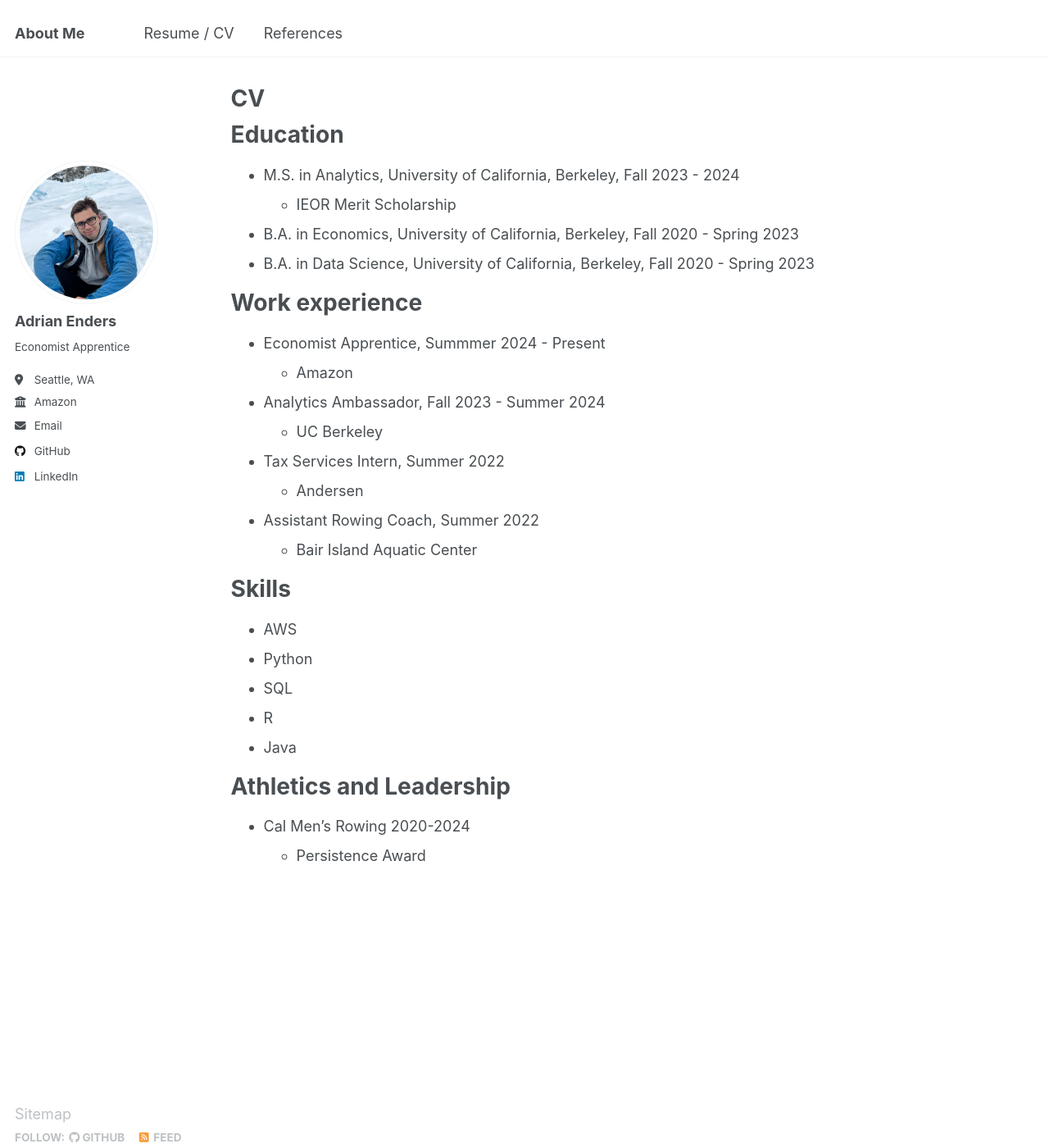
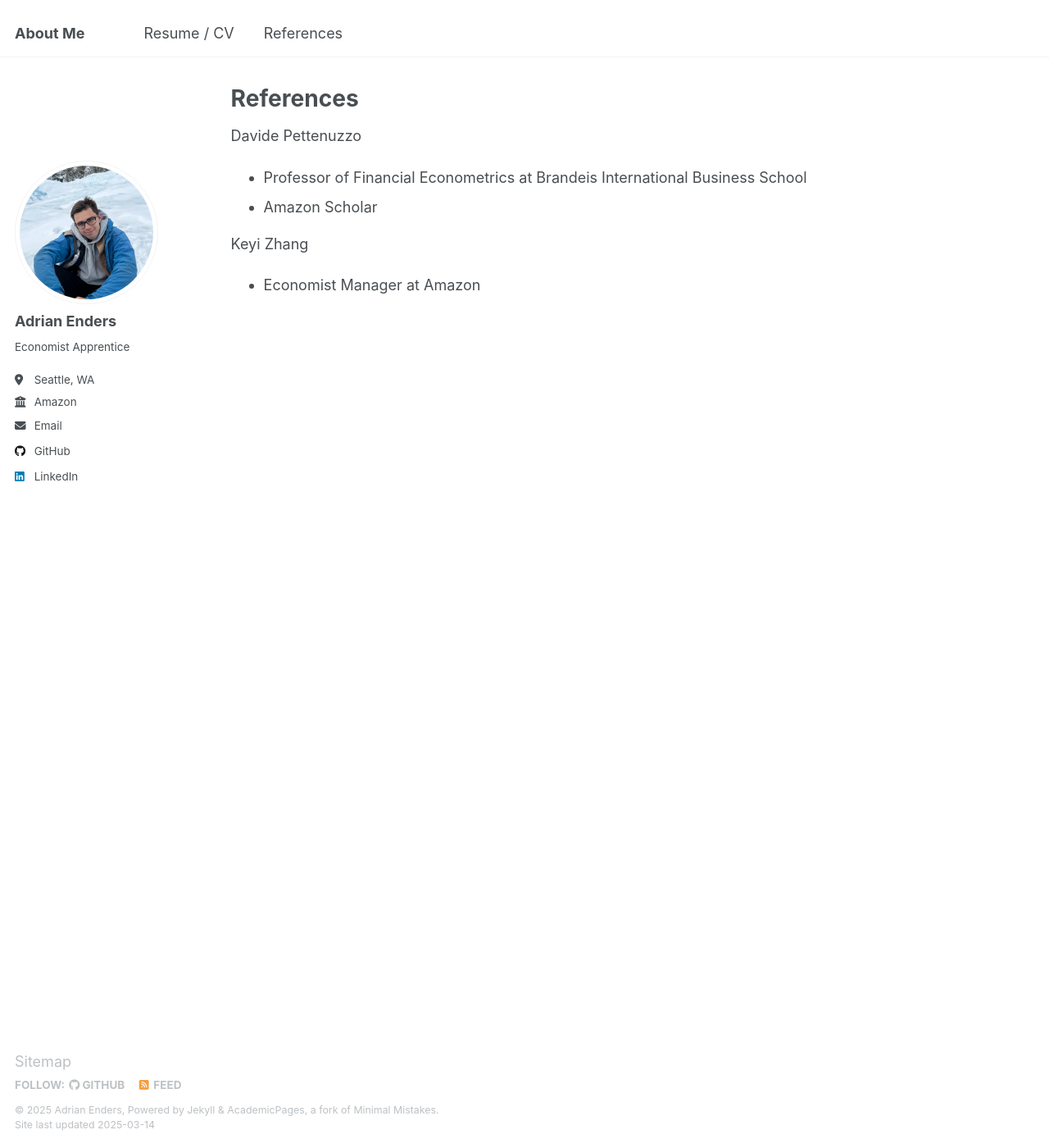
Before and after one commit to ae4292/ae4292.github.io, a Jekyll site: the page built from _pages/cv.md, in a window 1280 px wide and 1400 px high. Shown: the whole window at 82% size. Built offline with Jekyll 4.4.1, drawn with Linux system fonts in a browser that asks for light colours.

Commit message:
Update cv.md

```diff
--- a/_pages/cv.md
+++ b/_pages/cv.md
@@ -1,6 +1,6 @@
 ---
 layout: archive
-title: "CV"
+title: "References"
 permalink: /cv/
 author_profile: true
 redirect_from:
@@ -9,36 +9,9 @@ redirect_from:
 
 {% include base_path %}
 
-Education
-======
-* M.S. in Analytics, University of California, Berkeley, Fall 2023 - 2024
-  * IEOR Merit Scholarship
-* B.A. in Economics, University of California, Berkeley, Fall 2020 - Spring 2023
-* B.A. in Data Science, University of California, Berkeley, Fall 2020 -  Spring 2023
+Davide Pettenuzzo
+- Professor of Financial Econometrics at Brandeis International Business School
+- Amazon Scholar
 
-Work experience
-======
-* Economist Apprentice, Summmer 2024 - Present
-  * Amazon
-
-* Analytics Ambassador, Fall 2023 - Summer 2024
-  * UC Berkeley
-
-* Tax Services Intern, Summer 2022
-  * Andersen
-
-* Assistant Rowing Coach, Summer 2022
-  * Bair Island Aquatic Center
-
-Skills
-======
-* AWS
-* Python
-* SQL
-* R
-* Java
-
-Athletics and Leadership
-======
-* Cal Men's Rowing 2020-2024
-  * Persistence Award
+Keyi Zhang
+- Economist Manager at Amazon
```
